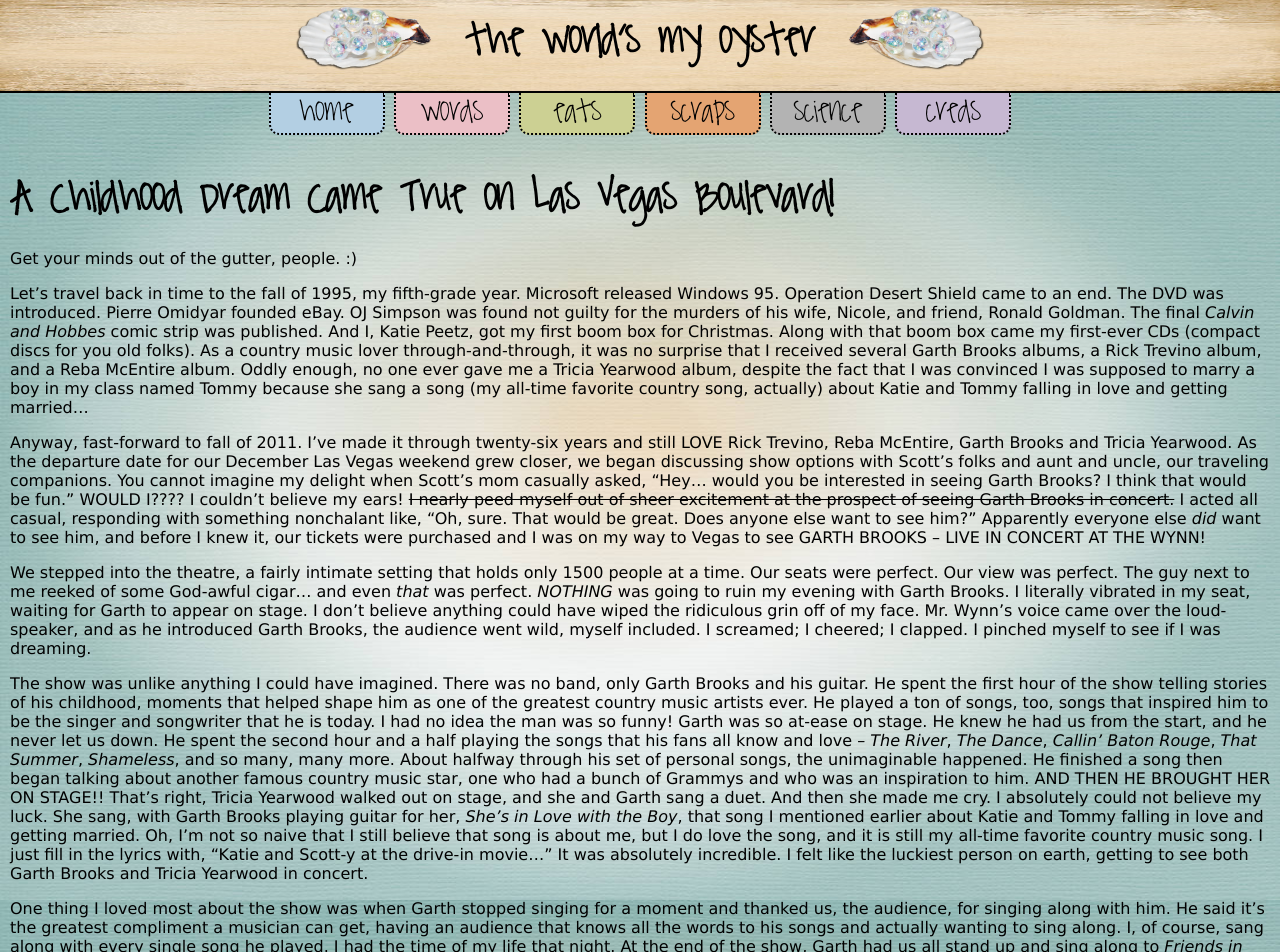
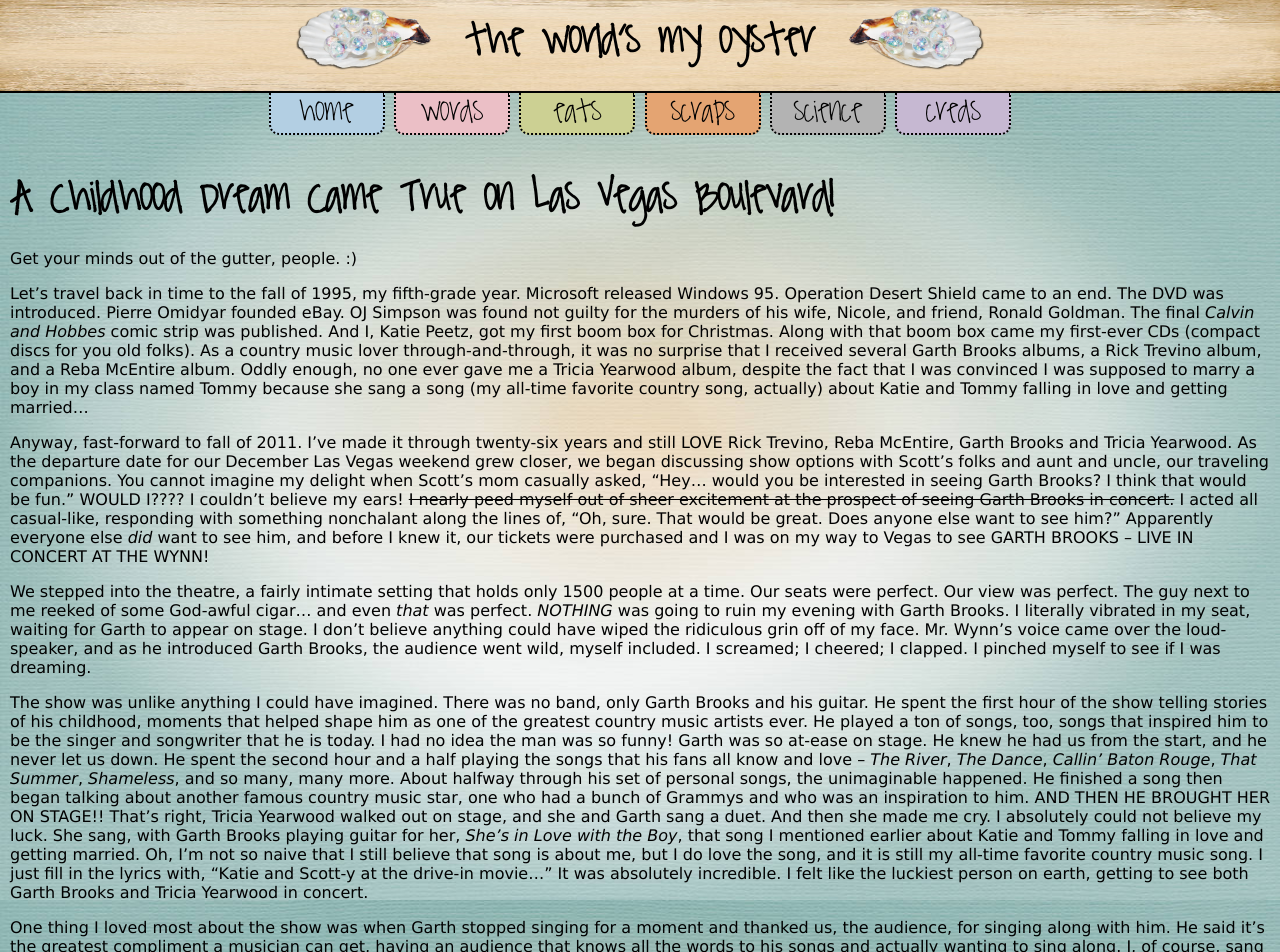
Before and after one commit to kpetersen/kpetersen.github.io, a Jekyll site: the page built from words/_posts/2011-12-7-childhood-dream.markdown, in a window 1280 px wide. Shown: the top 952 px of the page. Built offline with Jekyll 4.4.1, drawn with Linux system fonts in a browser that asks for light colours; comment, search, counter and statistics services are not loaded.

Commit message:
arch! another typo in garth post

```diff
--- a/words/_posts/2011-12-7-childhood-dream.markdown
+++ b/words/_posts/2011-12-7-childhood-dream.markdown
@@ -17,8 +17,8 @@
 Anyway, fast-forward to fall of 2011. I've made it through twenty-six years and still LOVE Rick Trevino, Reba McEntire, Garth Brooks and Tricia Yearwood. As the departure
 date for our December Las Vegas weekend grew closer, we began discussing show options with Scott's folks and aunt and uncle, our traveling companions. You cannot imagine my delight
 when Scott's mom casually asked, "Hey... would you be interested in seeing Garth Brooks? I think that would be fun." WOULD I???? I couldn't believe my ears! <del>I nearly peed myself out of
-sheer excitement at the prospect of seeing Garth Brooks in concert.</del> I acted all casual, responding with something
-nonchalant like, "Oh, sure. That would be great. Does anyone else want to see him?" Apparently everyone else _did_ want to see him, and before I knew it, our tickets were
+sheer excitement at the prospect of seeing Garth Brooks in concert.</del> I acted all casual-like, responding with something
+nonchalant along the lines of, "Oh, sure. That would be great. Does anyone else want to see him?" Apparently everyone else _did_ want to see him, and before I knew it, our tickets were
 purchased and I was on my way to Vegas to see GARTH BROOKS -- LIVE IN CONCERT AT THE WYNN!
 
 We stepped into the theatre, a fairly intimate setting that holds only 1500 people at a time. Our seats were perfect. Our view was perfect. The guy next to me reeked of
```
